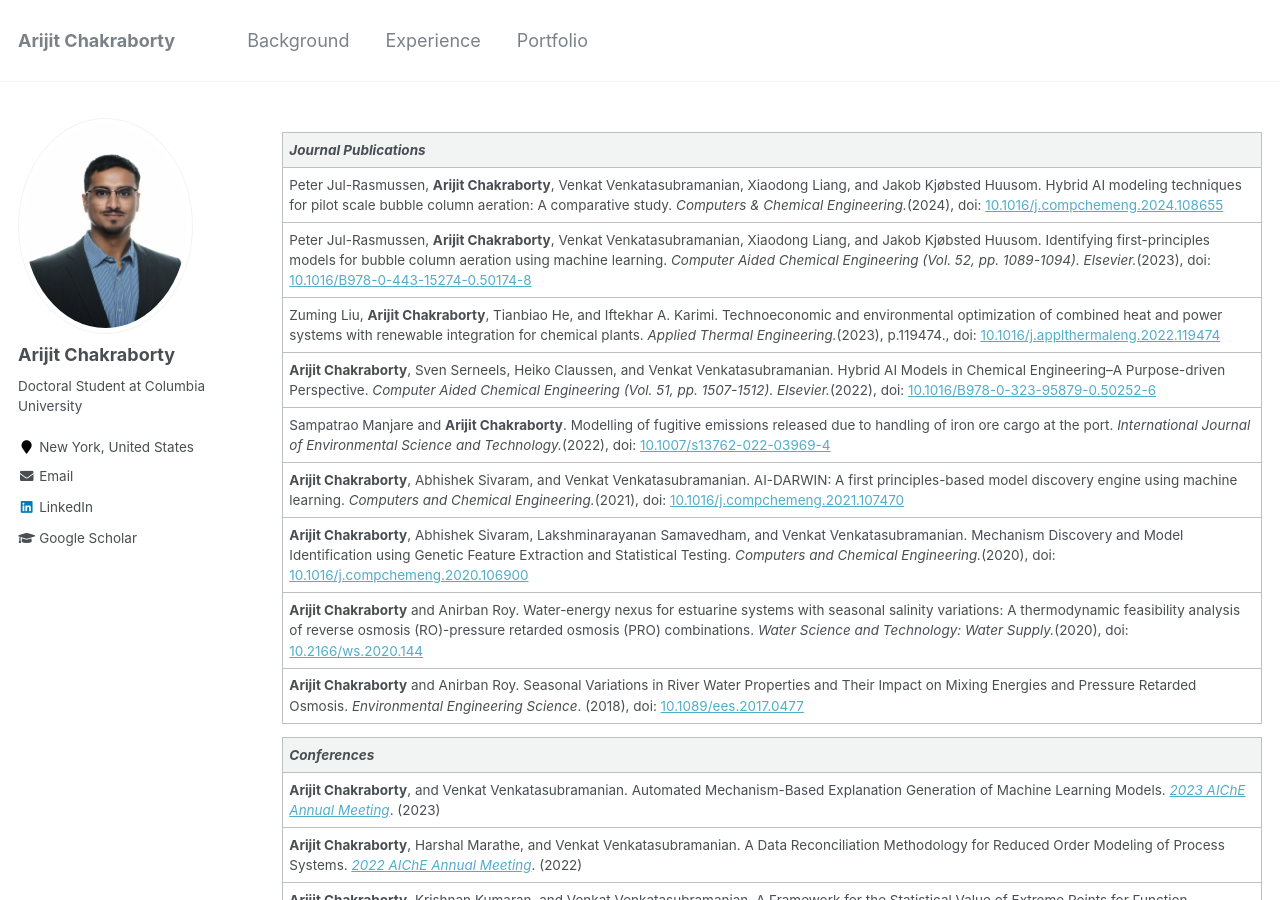
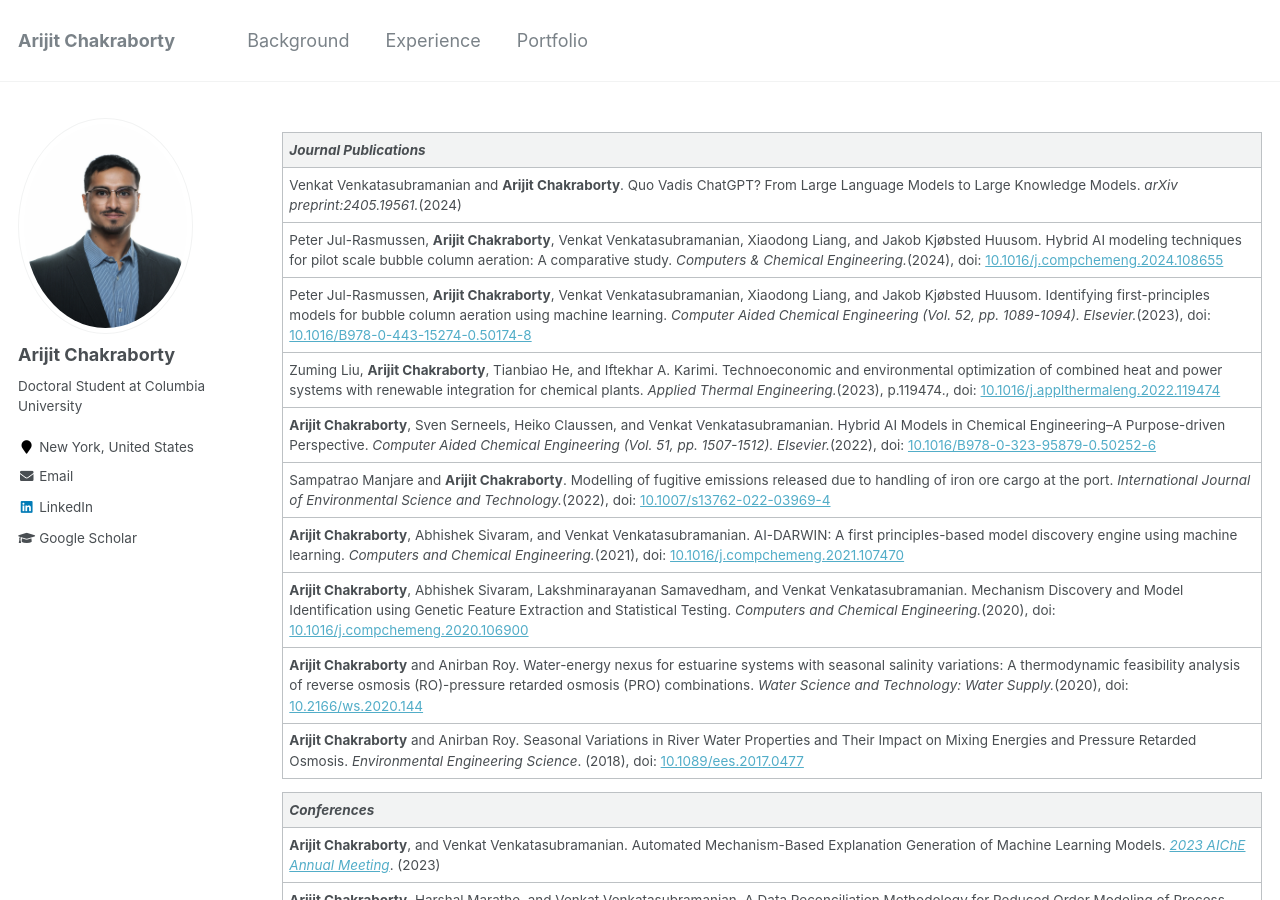
Before and after one commit to arijitc099/arijitc099.github.io, a Jekyll site: the page built from _pages/experience.md, in a window 1280 px wide and 900 px high. Built offline with Jekyll 4.4.1, drawn with Linux system fonts in a browser that asks for light colours.

Commit message:
Update experience.md

```diff
--- a/_pages/experience.md
+++ b/_pages/experience.md
@@ -7,6 +7,7 @@ author_profile: true
 
 |_Journal Publications_|
 |:-|
+|Venkat Venkatasubramanian and **Arijit Chakraborty**. Quo Vadis ChatGPT? From Large Language Models to Large Knowledge Models. _arXiv preprint:2405.19561._(2024)|
 |Peter Jul-Rasmussen, **Arijit Chakraborty**, Venkat Venkatasubramanian, Xiaodong Liang, and Jakob Kjøbsted Huusom. Hybrid AI modeling techniques for pilot scale bubble column aeration: A comparative study. _Computers & Chemical Engineering._(2024), doi: [10.1016/j.compchemeng.2024.108655](https://doi.org/10.1016/j.compchemeng.2024.108655)|
 |Peter Jul-Rasmussen, **Arijit Chakraborty**, Venkat Venkatasubramanian, Xiaodong Liang, and Jakob Kjøbsted Huusom. Identifying first-principles models for bubble column aeration using machine learning. _Computer Aided Chemical Engineering (Vol. 52, pp. 1089-1094). Elsevier._(2023), doi: [10.1016/B978-0-443-15274-0.50174-8](https://doi.org/10.1016/B978-0-443-15274-0.50174-8)|
 |Zuming Liu, **Arijit Chakraborty**, Tianbiao He, and Iftekhar A. Karimi. Technoeconomic and environmental optimization of combined heat and power systems with renewable integration for chemical plants. _Applied Thermal Engineering._(2023), p.119474., doi: [10.1016/j.applthermaleng.2022.119474](https://doi.org/10.1016/j.applthermaleng.2022.119474)|
```
